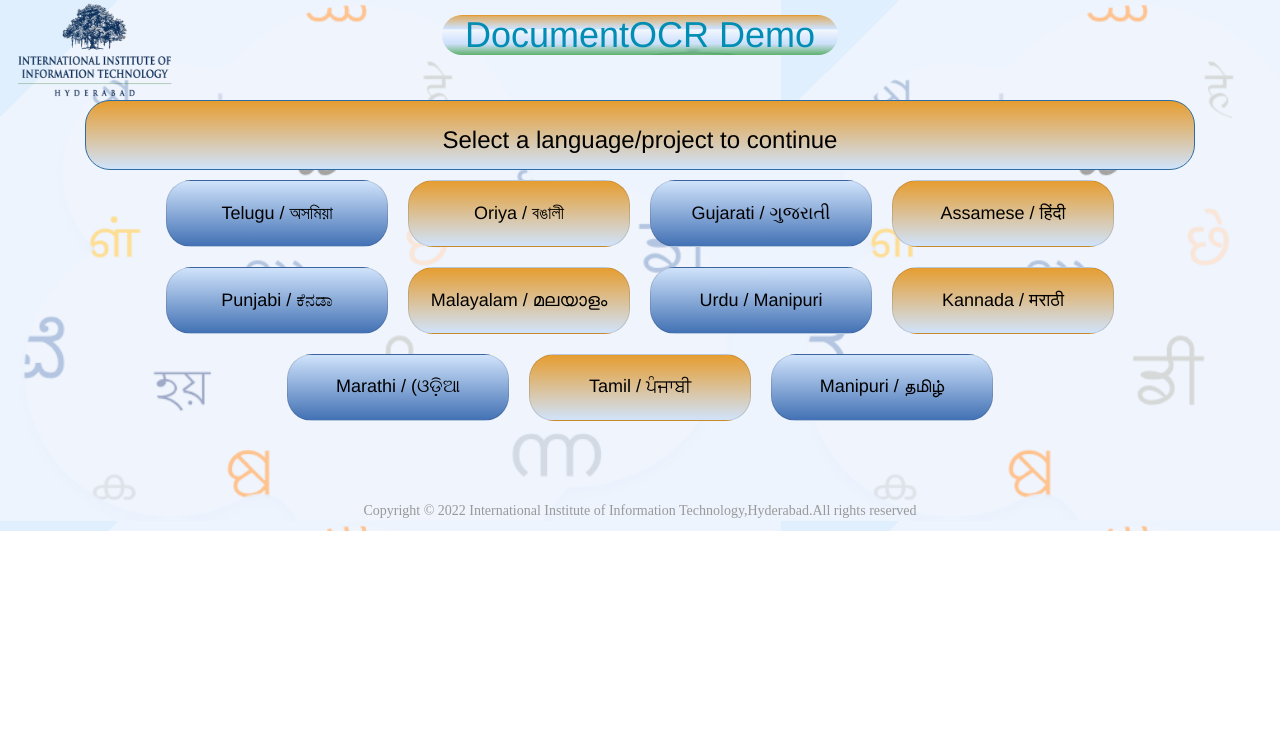
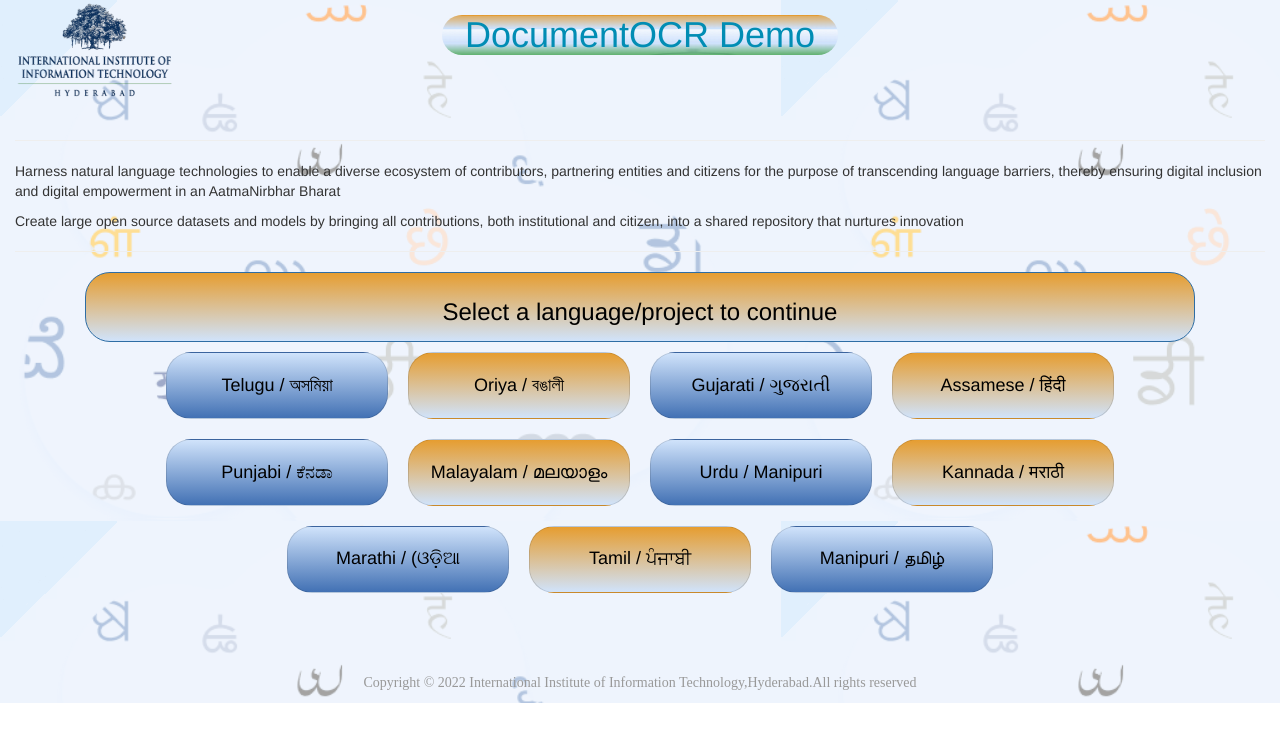
Before and after one commit to NLTM-IIITH/pageocr, a Flask app: page /dococr/ in a window 1280 px wide. Shown: the top 742 px of the page. Run offline with Flask 3, Linux system fonts and the light colour scheme; some libraries are stand-ins or nearby versions.

Commit message:
added para in index.html
added para in index.html

```diff
--- a/frontend/templates/index.html
+++ b/frontend/templates/index.html
@@ -1,7 +1,14 @@
 {% extends 'base.html' %}
 
 {% block content %}
-
+<br>
+<hr/>
+<p>
+  Harness natural language technologies to enable a diverse ecosystem of contributors, partnering entities and citizens for the purpose of transcending language barriers, thereby ensuring digital inclusion and digital empowerment in an AatmaNirbhar Bharat
+  </p>
+  <p>Create large open source datasets and models by bringing all contributions, both institutional and citizen, into a shared repository that nurtures innovation
+</p>
+<hr/>
   {% include "load_languages.html" %}
 
 {% endblock %}
```
